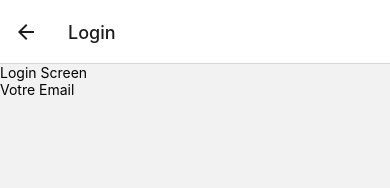
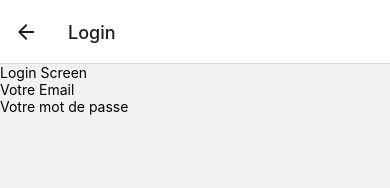
Before and after one commit to adatechschool/projet-mobile-tddeter, a React Native app in the folder TDDeter/: screen /Login in a window 390 px wide. Shown: the top 188 px of the page. Built offline with nearby package versions, Linux system fonts and the light colour scheme.

Commit message:
[feat] Adding password TextInput

```diff
--- a/TDDeter/Screens/LoginScreen.js
+++ b/TDDeter/Screens/LoginScreen.js
@@ -5,6 +5,7 @@ export default function LoginScreen() {
     <View>
       <Text>Login Screen</Text>
       <TextInput placeholder="Votre Email" />
+      <TextInput placeholder="Votre mot de passe" />
     </View>
   );
 }
```
